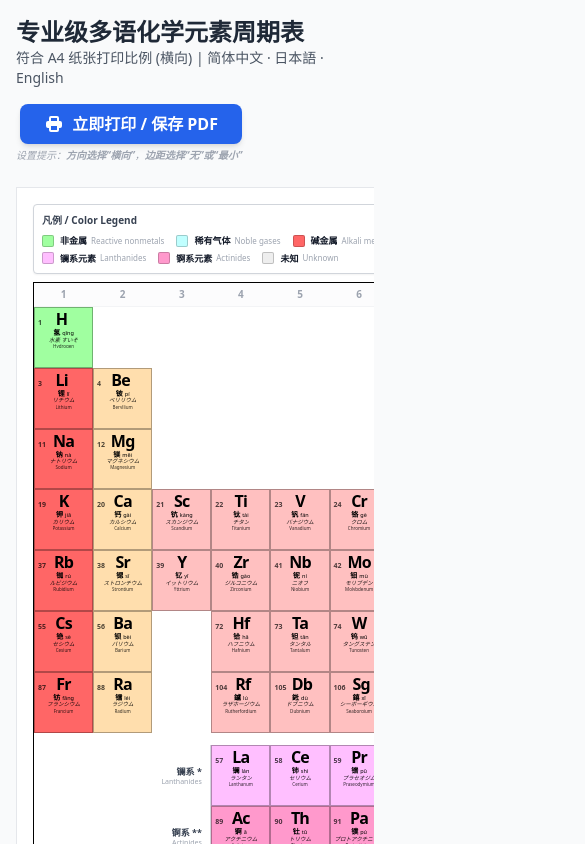
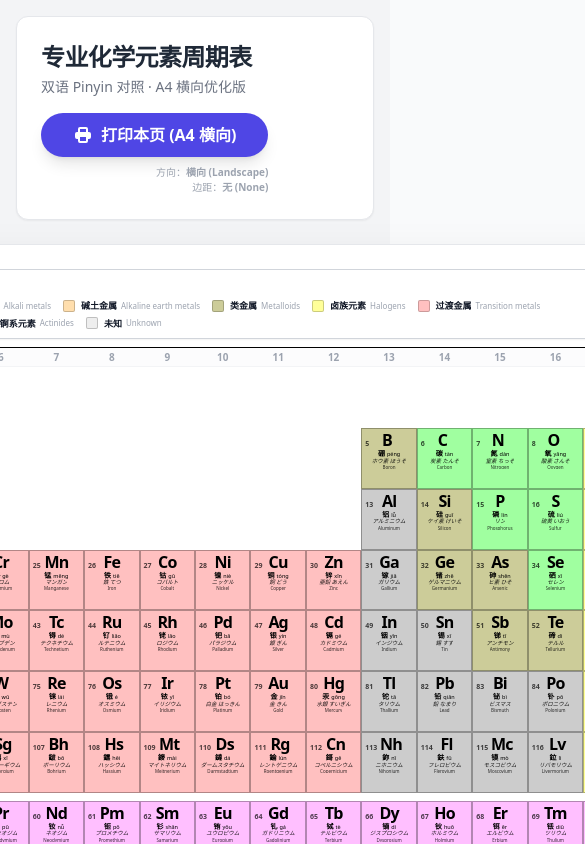
Before and after one commit to hera2019/ElementCell, a React (Vite) app: page / in a window 390 px wide. Shown: the top 844 px of the page, 585 px wide, since content can reach past the window. Built offline with nearby package versions, Linux system fonts and the light colour scheme.

Commit message:
Refactor App.tsx for improved print layout and styles

```diff
--- a/App.tsx
+++ b/App.tsx
@@ -10,53 +10,54 @@ const App: React.FC = () => {
   }, []);
 
   return (
-    <div className="min-h-screen bg-gray-50 flex flex-col p-4 md:p-8">
+    <div className="min-h-screen bg-gray-100 flex flex-col p-4 md:p-8 print:p-0 print:bg-white">
       {/* Header & Controls - Hidden on print */}
-      <header className="no-print flex flex-col md:flex-row justify-between items-start md:items-center mb-6 gap-4">
+      <header className="no-print flex flex-col md:flex-row justify-between items-start md:items-center mb-6 gap-4 bg-white p-6 rounded-xl shadow-sm border border-gray-200">
         <div>
-          <h1 className="text-2xl font-bold text-gray-800">专业级多语化学元素周期表</h1>
-          <p className="text-sm text-gray-600">
-            符合 A4 纸张打印比例 (横向) | 简体中文 · 日本語 · English
+          <h1 className="text-2xl font-bold text-gray-800 tracking-tight">专业化学元素周期表</h1>
+          <p className="text-sm text-gray-500 mt-1">
+            双语 Pinyin 对照 · A4 横向优化版
           </p>
         </div>
-        <div className="flex flex-col items-end gap-1">
+        <div className="flex flex-col items-end gap-2">
           <button
             type="button"
             onClick={handlePrint}
-            className="bg-blue-600 hover:bg-blue-700 active:bg-blue-800 text-white font-semibold py-2 px-6 rounded-lg shadow-md transition-all flex items-center gap-2 cursor-pointer"
+            className="bg-indigo-600 hover:bg-indigo-700 text-white font-bold py-2.5 px-8 rounded-full shadow-lg transition-transform active:scale-95 flex items-center gap-2"
           >
             <svg xmlns="http://www.w3.org/2000/svg" className="h-5 w-5" viewBox="0 0 20 20" fill="currentColor">
               <path fillRule="evenodd" d="M5 4v3H4a2 2 0 00-2 2v3a2 2 0 002 2h1v2a2 2 0 002 2h6a2 2 0 002-2v-2h1a2 2 0 002-2V9a2 2 0 00-2-2h-1V4a2 2 0 00-2-2H7a2 2 0 00-2 2zm8 0H7v3h6V4zm0 8H7v4h6v-4z" clipRule="evenodd" />
             </svg>
-            立即打印 / 保存 PDF
+            打印本页 (A4 横向)
           </button>
-          <span className="text-[10px] text-gray-400 italic">
-            设置提示：<b>方向选择“横向”</b>，<b>边距选择“无”或“最小”</b>
-          </span>
+          <div className="flex flex-col items-end text-[10px] text-gray-400 font-medium">
+            <span>方向：<b>横向 (Landscape)</b></span>
+            <span>边距：<b>无 (None)</b></span>
+          </div>
         </div>
       </header>
 
-      <main className="flex-1 overflow-x-auto print:overflow-visible">
-        {/* 容器：打印时严格限制在 A4 横向范围内 */}
-        <div className="print-container mx-auto bg-white p-4 md:p-8 shadow-lg border border-gray-200 print:p-0 print:m-0 print:border-none print:shadow-none"
-             style={{ width: 'fit-content' }}>
+      <main className="flex-1 flex justify-center print:block">
+        {/* 核心打印容器 */}
+        <div className="print-area bg-white p-6 shadow-2xl border border-gray-200 print:p-0 print:m-0 print:border-none print:shadow-none">
 
           <Legend />
 
           {/* 周期表网格 */}
-          <div className="grid-layout bg-white border border-black"
+          <div className="grid-table bg-white border border-black"
                style={{
                  display: 'grid',
                  gridTemplateColumns: 'repeat(18, minmax(0, 1fr))',
-                 gridTemplateRows: 'auto repeat(7, 1fr) 0.8rem repeat(2, 1fr)',
+                 // 明确 11 行的高度分配
+                 gridTemplateRows: '1.2rem repeat(7, 1fr) 0.5rem repeat(2, 1fr)',
                  width: '100%',
-                 minWidth: '1050px',
-                 minHeight: '550px'
+                 minWidth: '1000px',
+                 minHeight: '520px'
                }}>
 
-            {/* Column Indices (Row 1) */}
+            {/* Column Indices */}
             {[...Array(18)].map((_, i) => (
-              <div key={i} className="text-[10px] text-gray-400 font-bold text-center py-1 border-b border-gray-100 bg-gray-50/50 print:py-0 print:text-[8px]"
+              <div key={i} className="text-[10px] text-gray-400 font-bold text-center flex items-center justify-center border-b border-gray-100 bg-gray-50/50 print:text-[8px] print:h-4"
                    style={{ gridRow: 1, gridColumn: i + 1 }}>
                 {i + 1}
               </div>
@@ -71,73 +72,64 @@ const App: React.FC = () => {
               />
             ))}
 
-            {/* Gap (Row 9) */}
+            {/* Gap Row 9 */}
             <div style={{ gridRow: 9, gridColumn: '1 / span 18' }}></div>
 
-            {/* Labels (Row 10, 11) */}
-            <div className="flex flex-col items-end justify-center pr-2 text-right border-r border-gray-300 mr-[0.5px] leading-none gap-0.5 print:gap-0"
+            {/* Labels Row 10, 11 */}
+            <div className="flex flex-col items-end justify-center pr-1 text-right border-r border-gray-300 mr-[0.5px] leading-none"
                  style={{ gridRow: 10, gridColumn: 3 }}>
-              <span className="text-[9px] font-bold text-gray-700 print:text-[7px]">镧系 *</span>
-              <span className="text-[7px] text-gray-400 text-nowrap print:hidden">Lanthanides</span>
+              <span className="text-[8px] font-bold text-gray-700">镧系 *</span>
             </div>
 
-            <div className="flex flex-col items-end justify-center pr-2 text-right border-r border-gray-300 mr-[0.5px] leading-none gap-0.5 print:gap-0"
+            <div className="flex flex-col items-end justify-center pr-1 text-right border-r border-gray-300 mr-[0.5px] leading-none"
                  style={{ gridRow: 11, gridColumn: 3 }}>
-              <span className="text-[9px] font-bold text-gray-700 print:text-[7px]">锕系 **</span>
-              <span className="text-[7px] text-gray-400 text-nowrap print:hidden">Actinides</span>
+              <span className="text-[8px] font-bold text-gray-700">锕系 **</span>
             </div>
           </div>
-
-          <footer className="mt-4 text-center text-[10px] text-gray-400 border-t pt-2 italic print:mt-1 print:pt-1 print:text-[7px]">
-            IUPAC Periodic Table. Professional Edition.
-          </footer>
         </div>
       </main>
 
+      <footer className="no-print mt-8 text-center text-xs text-gray-400 pb-10">
+        Professional Chemistry Reference Tool. Follows IUPAC Standards.
+      </footer>
+
       <style>{`
-        @media screen {
-          .print-container {
-            min-width: 1100px;
-          }
-        }
-
         @media print {
           @page {
-            size: auto; /* 允许手动选横向 */
-            margin: 8mm; /* 给一点页边距，防止某些打印机切边 */
+            size: landscape;
+            margin: 0; /* 彻底移除物理边距 */
           }
 
-          body {
-            background: white !important;
+          html, body {
+            height: 100%;
+            margin: 0 !important;
+            padding: 0 !important;
+            overflow: hidden !important;
           }
 
           .no-print {
             display: none !important;
           }
 
-          .print-container {
-            width: 100% !important;
-            max-width: 285mm !important; /* A4 横向是 297mm，扣除页边距 */
-            margin: 0 auto !important;
-            padding: 0 !important;
-            display: block !important;
+          .print-area {
+            width: 297mm !important; /* A4 横向宽度 */
+            height: 210mm !important; /* A4 横向高度 */
+            padding: 10mm !important; /* 在容器内部留出 10mm 边距，比外部边距更稳定 */
+            display: flex !important;
+            flex-direction: column !important;
+            box-sizing: border-box !important;
           }
 
-          /* 核心调整：减小最小高度，确保 Legend + Grid < 210mm */
-          .grid-layout {
-            display: grid !important;
-            min-height: 155mm !important;
+          .grid-table {
+            flex: 1 !important; /* 自动撑满剩余空间 */
             width: 100% !important;
+            min-height: 0 !important; /* 允许压缩 */
           }
 
-          /* 确保底部注记不会撑开新页 */
-          footer {
-            page-break-after: avoid;
-          }
-
-          .print-container, .grid-layout {
-            page-break-inside: avoid;
-            break-inside: avoid;
+          /* 防止任何元素产生第二页 */
+          * {
+            -webkit-print-color-adjust: exact !important;
+            print-color-adjust: exact !important;
           }
         }
       `}</style>
```
